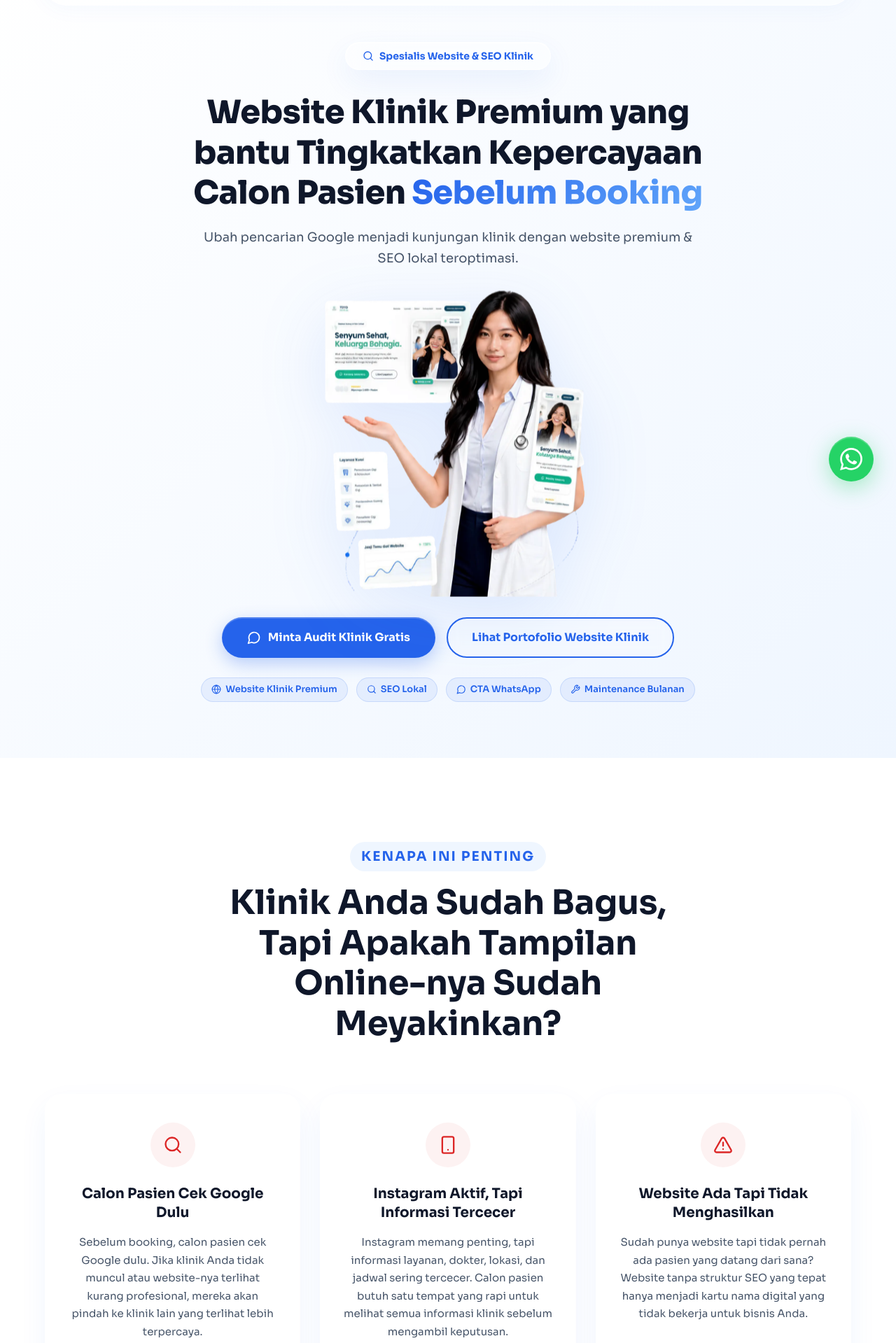
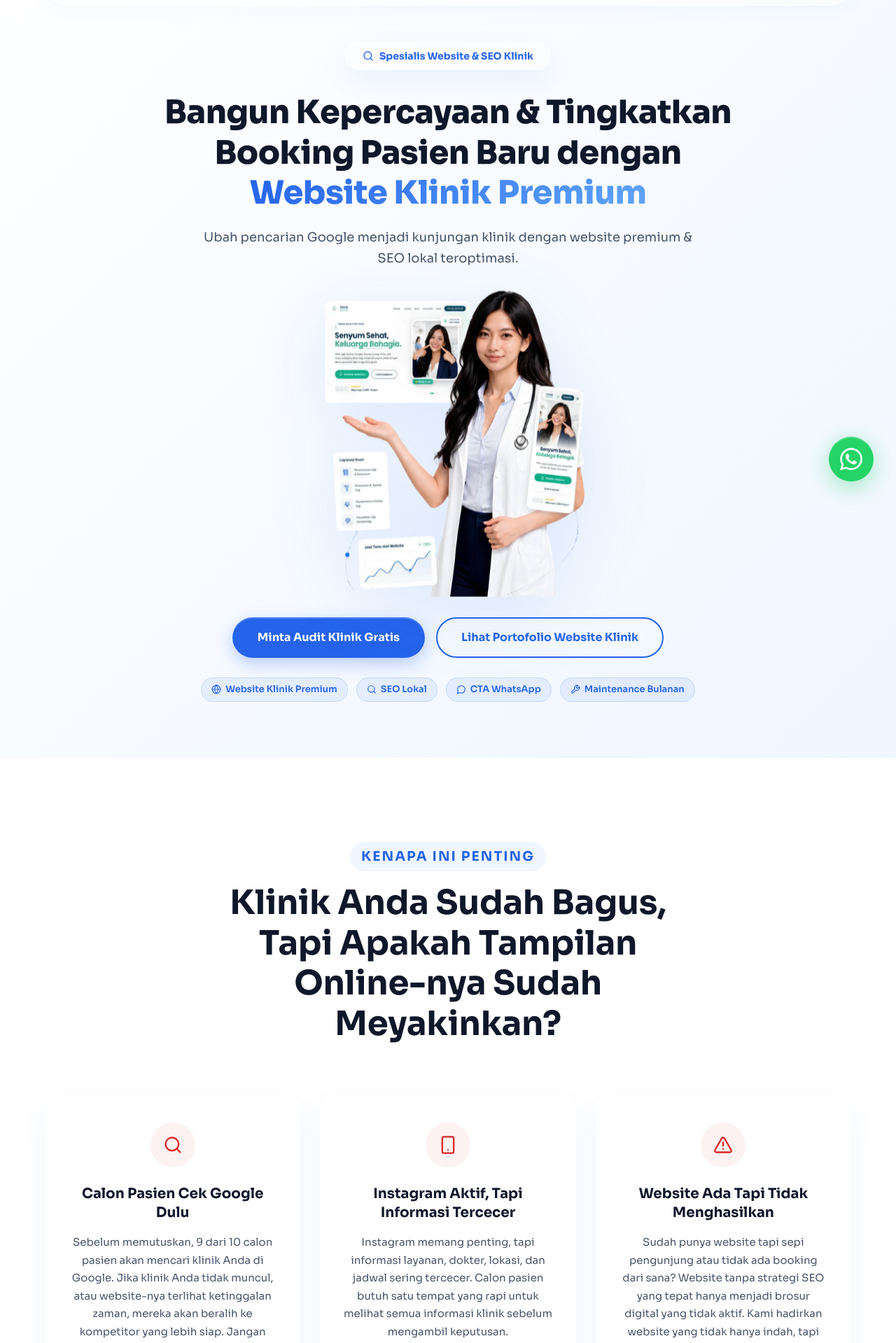
Before and after one commit to RahmatNuges/Portfolio, a React (Vite) app: page / in a window 1280 px wide. Shown: the part 80-1999 px from the top of the page at 70% size. Built offline with nearby package versions, Linux system fonts and the light colour scheme.

Commit message:
Revisi hero section

```diff
--- a/src/components/Hero.tsx
+++ b/src/components/Hero.tsx
@@ -20,7 +20,7 @@ export default function Hero() {
 
         {/* Hero Content (Headline, Sub-headline, CTAs, Trust Chips) placed BELOW Image */}
         <div className="hero-content" data-aos="fade-up" data-aos-delay="100">
-          <h1>Website Klinik Premium yang bantu Tingkatkan Kepercayaan Calon Pasien <span className="text-gradient">Sebelum Booking</span></h1>
+          <h1>Bangun Kepercayaan & Tingkatkan Booking Pasien Baru dengan <span className="text-gradient">Website Klinik Premium</span></h1>
 
           <p className="hero-sub">
             Ubah pencarian Google menjadi kunjungan klinik dengan website premium & SEO lokal teroptimasi.
@@ -45,7 +45,7 @@ export default function Hero() {
               href="#audit"
               className="btn-primary"
             >
-              <MessageCircle size={20} /> Minta Audit Klinik Gratis
+              Minta Audit Klinik Gratis
             </a>
             <a href="#portofolio" className="btn-ghost">
               Lihat Portofolio Website Klinik
--- a/src/components/ProblemSection.tsx
+++ b/src/components/ProblemSection.tsx
@@ -5,7 +5,7 @@ export default function ProblemSection() {
     {
       icon: <Search size={28} />,
       title: 'Calon Pasien Cek Google Dulu',
-      desc: 'Sebelum booking, calon pasien cek Google dulu. Jika klinik Anda tidak muncul atau website-nya terlihat kurang profesional, mereka akan pindah ke klinik lain yang terlihat lebih terpercaya.',
+      desc: 'Sebelum memutuskan, 9 dari 10 calon pasien akan mencari klinik Anda di Google. Jika klinik Anda tidak muncul, atau website-nya terlihat ketinggalan zaman, mereka akan beralih ke kompetitor yang lebih siap. Jangan biarkan pasien potensial hilang begitu saja!',
     },
     {
       icon: <Smartphone size={28} />,
@@ -15,7 +15,7 @@ export default function ProblemSection() {
     {
       icon: <AlertTriangle size={28} />,
       title: 'Website Ada Tapi Tidak Menghasilkan',
-      desc: 'Sudah punya website tapi tidak pernah ada pasien yang datang dari sana? Website tanpa struktur SEO yang tepat hanya menjadi kartu nama digital yang tidak bekerja untuk bisnis Anda.',
+      desc: 'Sudah punya website tapi sepi pengunjung atau tidak ada booking dari sana? Website tanpa strategi SEO yang tepat hanya menjadi brosur digital yang tidak aktif. Kami hadirkan website yang tidak hanya indah, tapi juga bekerja keras mendatangkan pasien untuk Anda.',
     },
   ];
 
```
Also changed, not shown: 1 other file (tests, documents, lock files or other folders).
